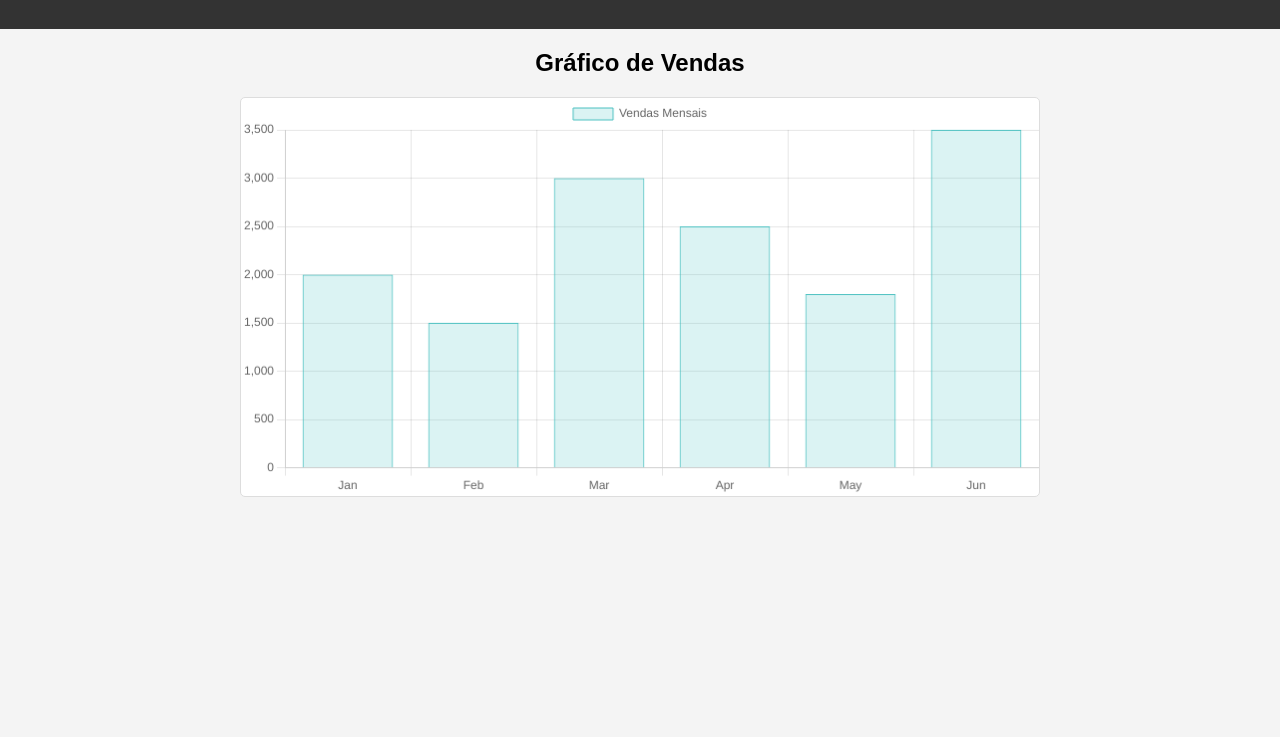
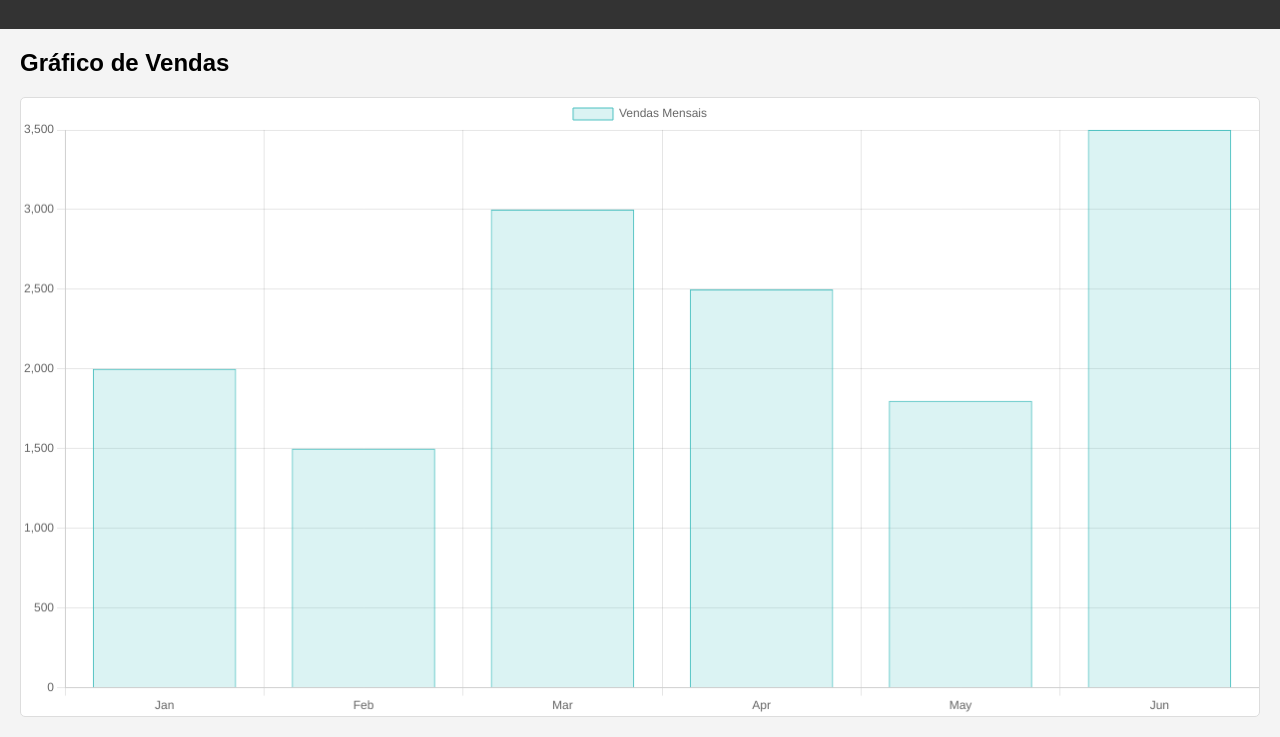
Before and after one commit to guuhferiani/dashboard_front, a plain HTML site: page index.html in a window 1280 px wide. Shown: the part 71-808 px from the top of the page. Drawn offline with nearby package versions, Linux system fonts and the light colour scheme.

Commit message:
update responsive css

```diff
--- a/estilo.css
+++ b/estilo.css
@@ -1,3 +1,29 @@
+body {
+    font-family: Arial, sans-serif;
+    margin: 0;
+    padding: 0;
+    background-color: #f4f4f4;
+  }
+
+  header {
+    background-color: #333;
+    color: #fff;
+    padding: 10px;
+    text-align: center;
+  }
+
+  section {
+    margin: 20px;
+  }
+
+  canvas {
+    background-color: #fff;
+    border: 1px solid #ddd;
+    border-radius: 5px;
+  }
+
+@media (max-width: 800px) {
+
     body {
         font-family: Arial, sans-serif;
         margin: 0;
@@ -30,3 +56,5 @@ canvas {
         align-items: center;
         text-align: center;
     }
+
+}
```
Lines whose indentation alone changed are shown as unchanged.
